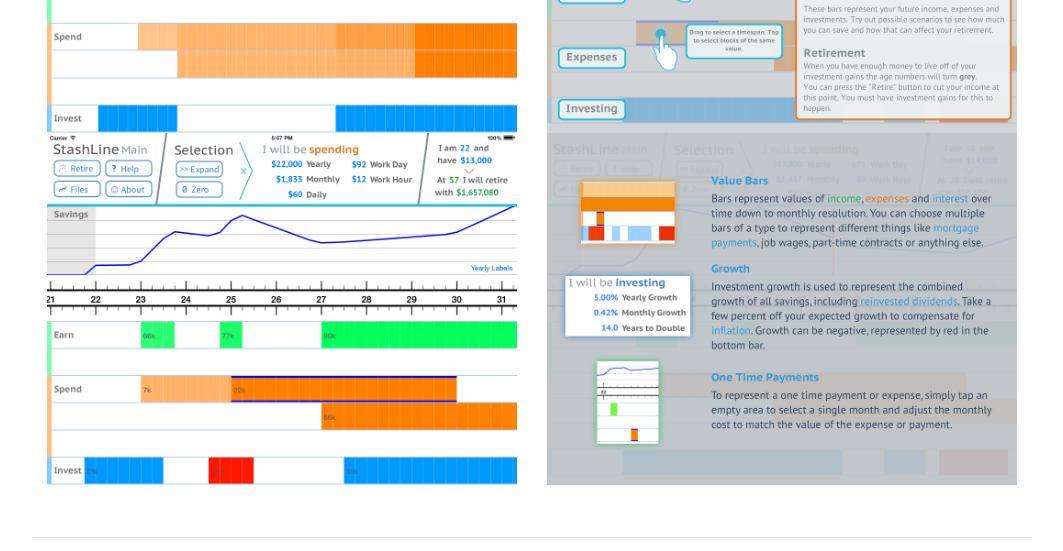
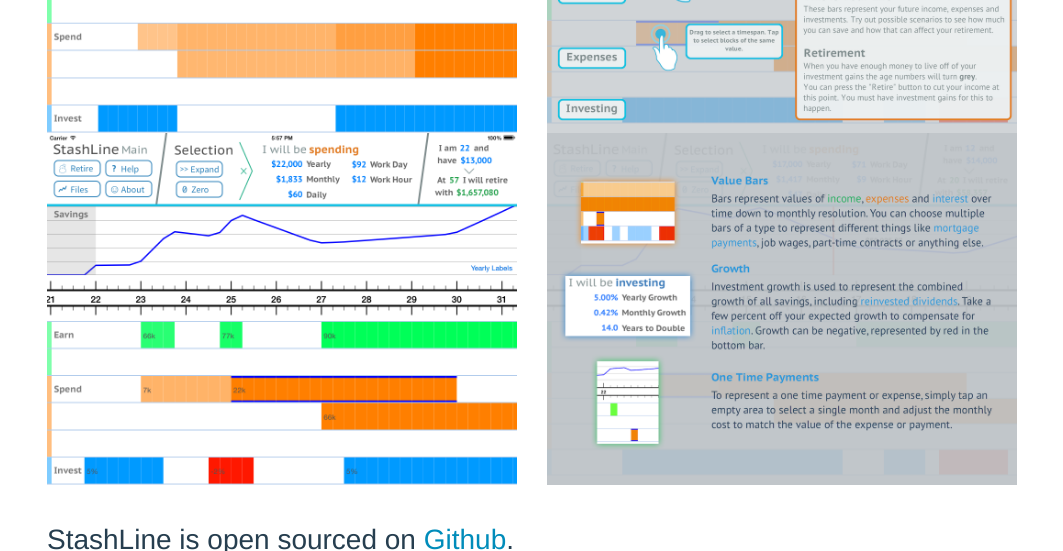
Before and after one commit to trishume/stashline, a plain HTML site: page index.html in a window 1280 px wide. Shown: the part 3994-4545 px from the top of the page, without its empty margins (108-1171 px from the left). Drawn offline with Linux system fonts and the light colour scheme; a web font is replaced by a local one.

Commit message:
Add github link

```diff
--- a/index.html
+++ b/index.html
@@ -155,6 +155,14 @@
       </div>
     </div>
 
+    <div class="padded">
+      <div class="row">
+        <div class="large-12 columns">
+          <h3>StashLine is open sourced on <a href="//github.com/trishume/stashline">Github</a>.</h3>
+        </div>
+      </div>
+    </div>
+
     <footer class="row padded">
       <hr>
       <div class="medium-1 columns"  id="footer-bubble">
```
